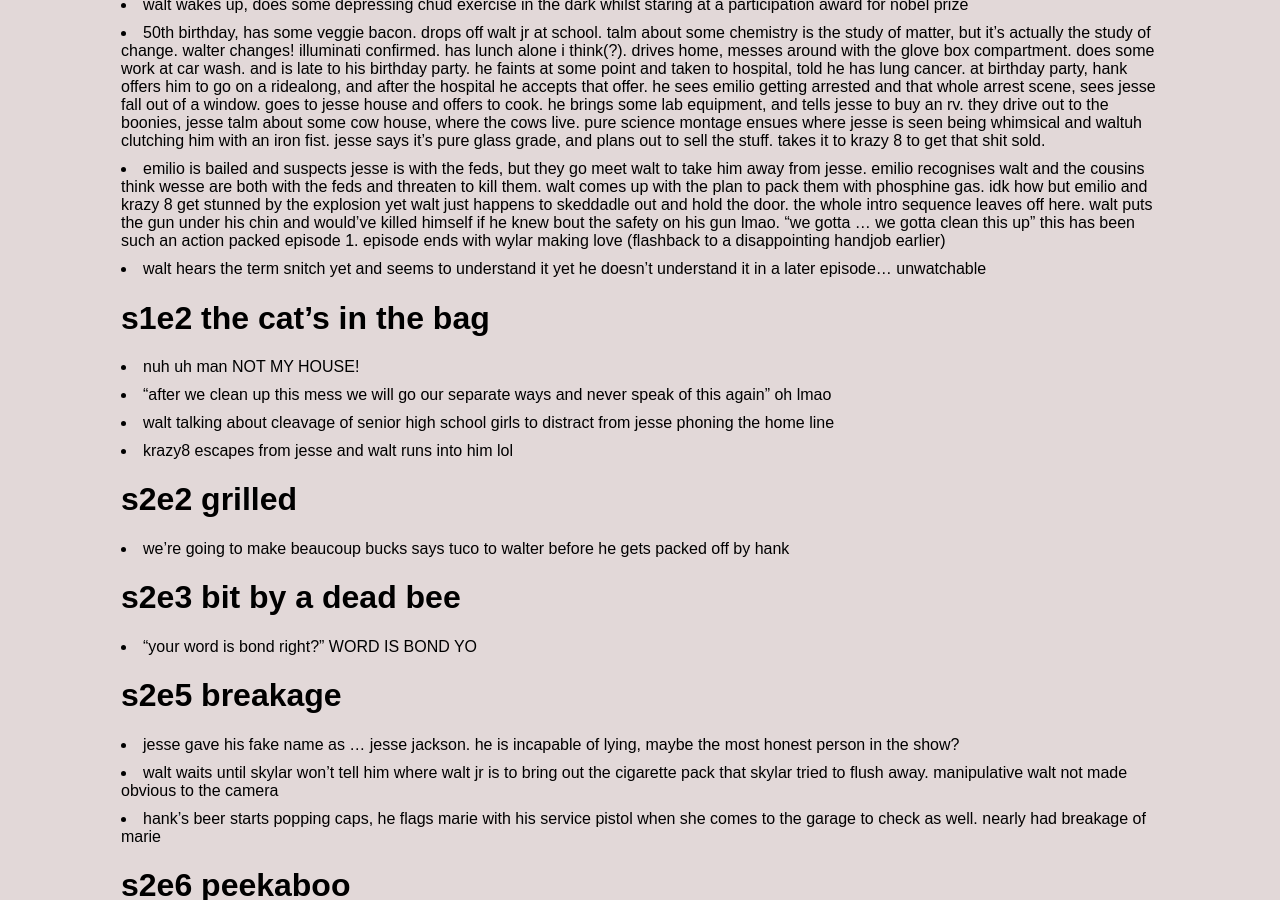
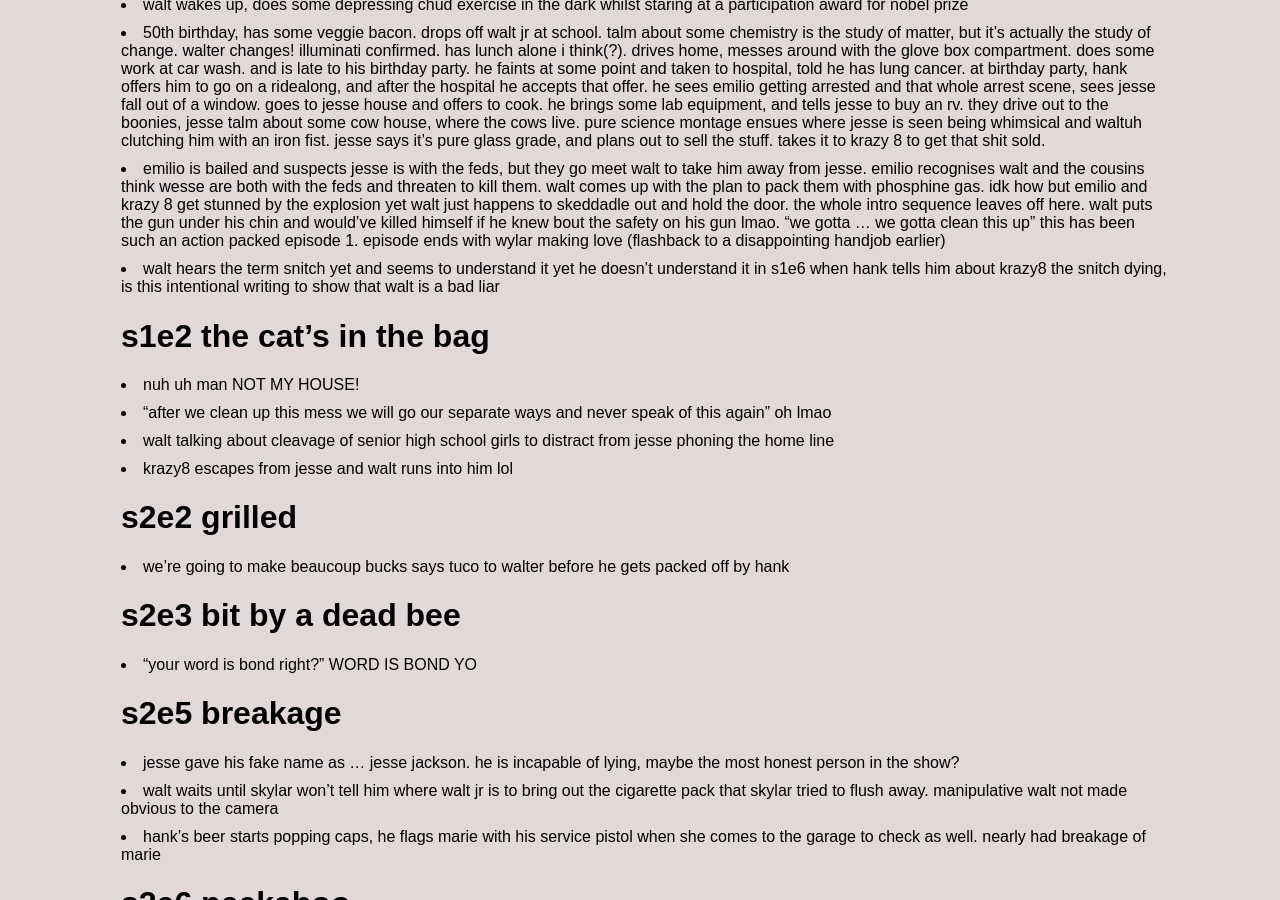
Before and after one commit to jsbaasi/jsbaasi.github.io, a Jekyll site: the page built from _posts/2026-06-08-breaking-bad-episodes.md, in a window 1280 px wide and 900 px high, scrolled down 333 px. Built offline with Jekyll 4.4.1, drawn with Linux system fonts in a browser that asks for light colours.

Commit message:
vault backup: 2026-07-06 15:58:20

```diff
--- a/_posts/2026-06-08-breaking-bad-episodes.md
+++ b/_posts/2026-06-08-breaking-bad-episodes.md
@@ -9,7 +9,7 @@ permalink: /breaking-bad/
 - walt wakes up, does some depressing chud exercise in the dark whilst staring at a participation award for nobel prize
 - 50th birthday, has some veggie bacon. drops off walt jr at school. talm about some chemistry is the study of matter, but it's actually the study of change. walter changes! illuminati confirmed. has lunch alone i think(?). drives home, messes around with the glove box compartment. does some work at car wash. and is late to his birthday party. he faints at some point and taken to hospital, told he has lung cancer. at birthday party, hank offers him to go on a ridealong, and after the hospital he accepts that offer. he sees emilio getting arrested and that whole arrest scene, sees jesse fall out of a window. goes to jesse house and offers to cook. he brings some lab equipment, and tells jesse to buy an rv. they drive out to the boonies, jesse talm about some cow house, where the cows live. pure science montage ensues where jesse is seen being whimsical and waltuh clutching him with an iron fist. jesse says it's pure glass grade, and plans out to sell the stuff. takes it to krazy 8 to get that shit sold.
 - emilio is bailed and suspects jesse is with the feds, but they go meet walt to take him away from jesse. emilio recognises walt and the cousins think wesse are both with the feds and threaten to kill them. walt comes up with the plan to pack them with phosphine gas. idk how but emilio and krazy 8 get stunned by the explosion yet walt just happens to skeddadle out and hold the door. the whole intro sequence leaves off here. walt puts the gun under his chin and would've killed himself if he knew bout the safety on his gun lmao. "we gotta ... we gotta clean this up" this has been such an action packed episode 1. episode ends with wylar making love (flashback to a disappointing handjob earlier)
-- walt hears the term snitch yet and seems to understand it yet he doesn't understand it in a later episode... unwatchable
+- walt hears the term snitch yet and seems to understand it yet he doesn't understand it in s1e6 when hank tells him about krazy8 the snitch dying, is this intentional writing to show that walt is a bad liar
 # s1e2 the cat's in the bag
 - nuh uh man NOT MY HOUSE!
 - "after we clean up this mess we will go our separate ways and never speak of this again" oh lmao
```
